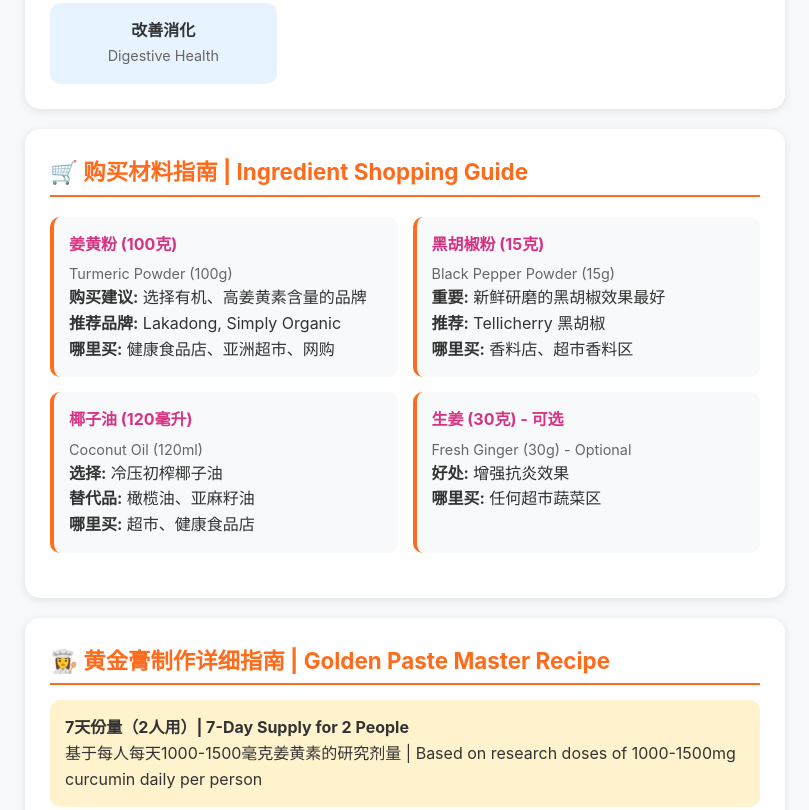
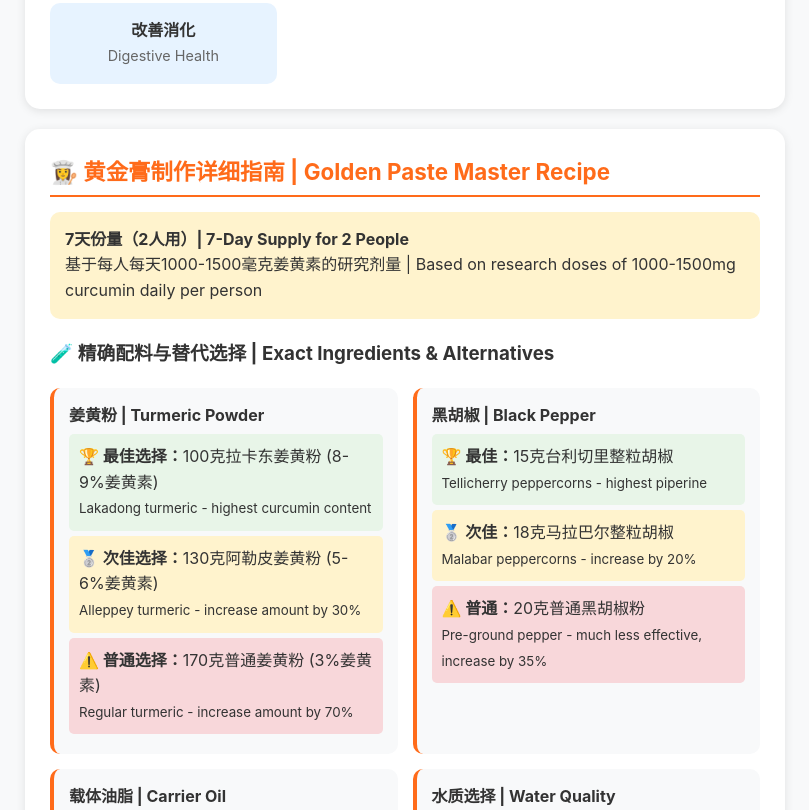
Before and after one commit to chitintim/turmeric, a plain HTML site: page index.html in a window 1280 px wide. Shown: the part 874-1684 px from the top of the page, without its empty margins (235-1044 px from the left). Drawn offline with Linux system fonts and the light colour scheme.

Commit message:
Remove duplicate content and fix contradictions
- Deleted redundant basic shopping guide (lines 254-296) - kept comprehensive version only
- Fixed milk contradiction - changed 'cow milk' to 'plant milk' in temperature instructions
- Streamlined content flow - removed repetitive ingredient information
- Consolidated shopping information into single comprehensive section
- Fixed Asian-friendly language throughout (oat milk instead of cow milk)

```diff
--- a/index.html
+++ b/index.html
@@ -250,50 +250,6 @@
             </div>
         </div>
 
-        <div class="section">
-            <h2>🛒 购买材料指南 | Ingredient Shopping Guide</h2>
-
-            <div class="ingredient-grid">
-                <div class="ingredient-card">
-                    <div class="bilingual">
-                        <div class="chinese">姜黄粉 (100克)</div>
-                        <div class="english">Turmeric Powder (100g)</div>
-                    </div>
-                    <p><strong>购买建议:</strong> 选择有机、高姜黄素含量的品牌</p>
-                    <p><strong>推荐品牌:</strong> Lakadong, Simply Organic</p>
-                    <p><strong>哪里买:</strong> 健康食品店、亚洲超市、网购</p>
-                </div>
-
-                <div class="ingredient-card">
-                    <div class="bilingual">
-                        <div class="chinese">黑胡椒粉 (15克)</div>
-                        <div class="english">Black Pepper Powder (15g)</div>
-                    </div>
-                    <p><strong>重要:</strong> 新鲜研磨的黑胡椒效果最好</p>
-                    <p><strong>推荐:</strong> Tellicherry 黑胡椒</p>
-                    <p><strong>哪里买:</strong> 香料店、超市香料区</p>
-                </div>
-
-                <div class="ingredient-card">
-                    <div class="bilingual">
-                        <div class="chinese">椰子油 (120毫升)</div>
-                        <div class="english">Coconut Oil (120ml)</div>
-                    </div>
-                    <p><strong>选择:</strong> 冷压初榨椰子油</p>
-                    <p><strong>替代品:</strong> 橄榄油、亚麻籽油</p>
-                    <p><strong>哪里买:</strong> 超市、健康食品店</p>
-                </div>
-
-                <div class="ingredient-card">
-                    <div class="bilingual">
-                        <div class="chinese">生姜 (30克) - 可选</div>
-                        <div class="english">Fresh Ginger (30g) - Optional</div>
-                    </div>
-                    <p><strong>好处:</strong> 增强抗炎效果</p>
-                    <p><strong>哪里买:</strong> 任何超市蔬菜区</p>
-                </div>
-            </div>
-        </div>
 
         <div class="section">
             <h2>👩‍🍳 黄金膏制作详细指南 | Golden Paste Master Recipe</h2>
@@ -559,7 +515,7 @@
             <div style="background: #fff3cd; padding: 20px; border-radius: 10px; margin: 20px 0;">
                 <p><strong>🌡️ 温度控制：</strong><br>
                 • 绝不超过75°C - 会破坏姜黄素<br>
-                • 牛奶不要煮沸 - 破坏助吸收蛋白质<br>
+                • 植物奶不要煮沸 - 保持营养成分<br>
                 • 蜂蜜在40°C以下添加 - 保存酶类</p>
 
                 <p><strong>⏰ 最佳时机：</strong><br>
@@ -610,7 +566,7 @@
                 </div>
             </div>
 
-            <h3>🛒 详细购买指南 | Detailed Shopping Guide</h3>
+            <h3>🛒 购买指南 | Shopping Guide</h3>
 
             <div class="ingredient-grid">
                 <div class="ingredient-card" style="border-left: 4px solid #28a745;">
```
